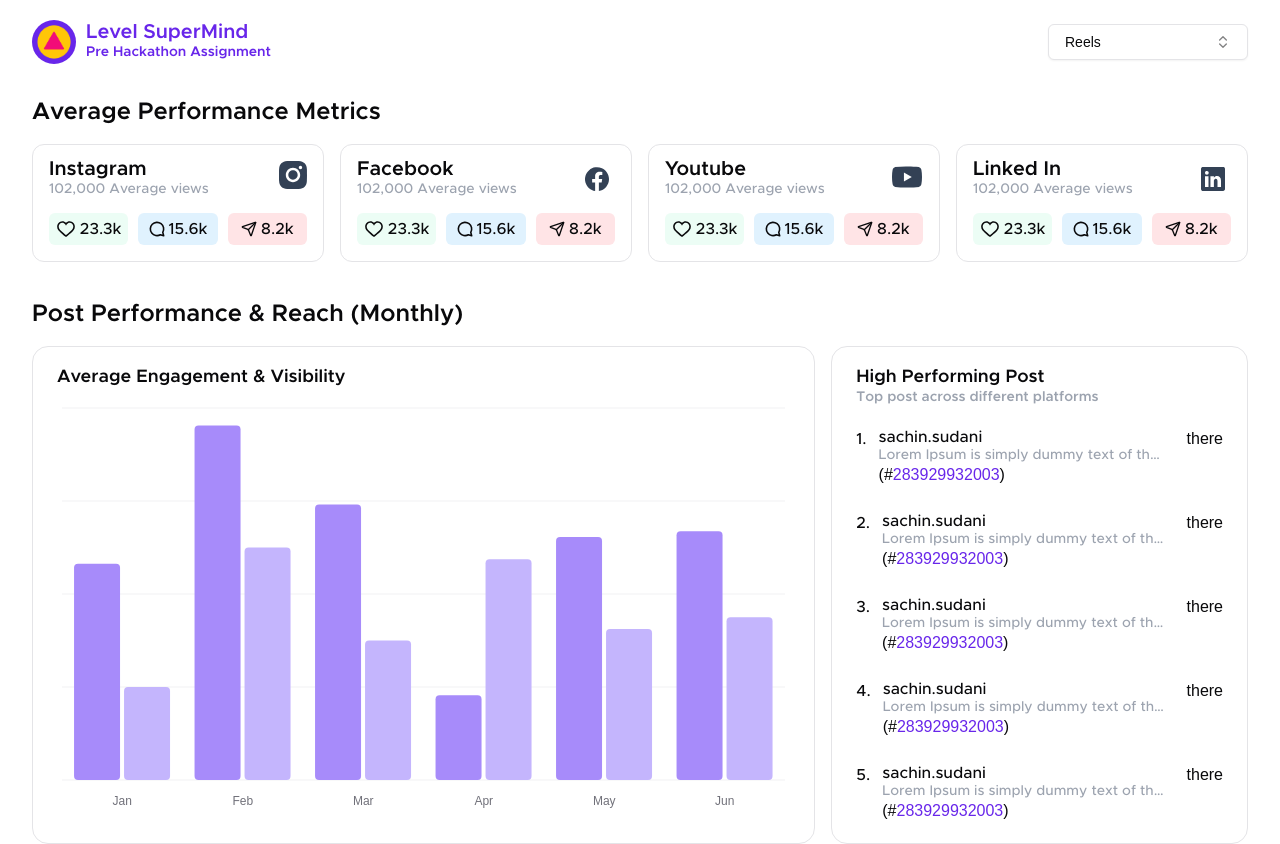
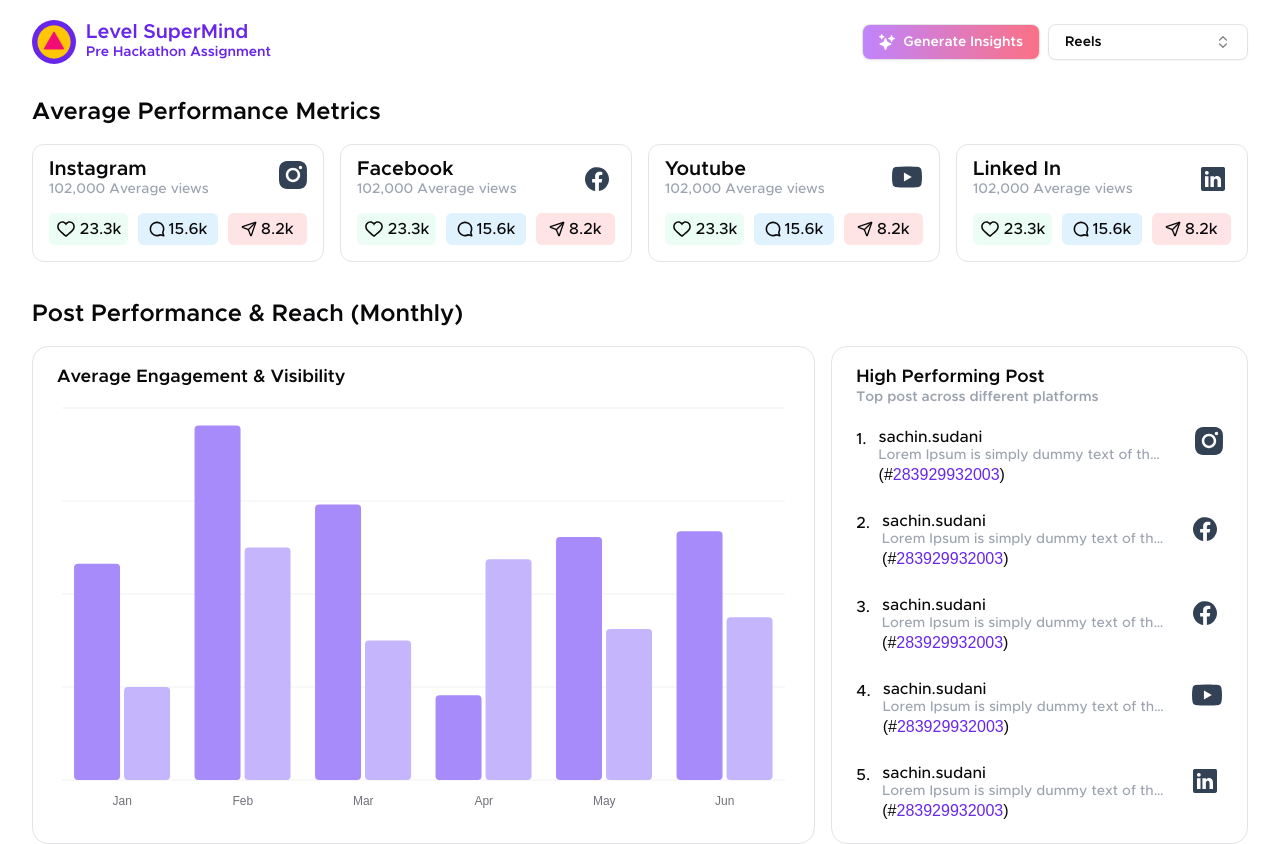
Before and after one commit to raj-rangani/lvlsupermind-pre-hackathon, a Next.js app: page / in a window 1280 px wide. Built offline with nearby package versions, Linux system fonts and the light colour scheme.

Commit message:
feat: add btn

```diff
--- a/app/page.tsx
+++ b/app/page.tsx
@@ -14,7 +14,7 @@ import {
   CommandItem,
   CommandList,
 } from "@/components/ui/command";
-import PlatformCard from "@/components/ui/platfrom-card";
+import PlatformCard, { PlatformIcons } from "@/components/ui/platfrom-card";
 import {
   Popover,
   PopoverContent,
@@ -86,13 +86,32 @@ export default function Home() {
             </text>
           </div>
         </div>
+        <div className="flex gap-2 font-metropolis-semibold">
+          <Button
+            variant={"outline"}
+            className="bg-gradient-to-r from-[#c084fc] to-[#fb7185] text-white rounded-lg"
+          >
+            <svg
+              fill="currentColor"
+              width="800px"
+              height="800px"
+              viewBox="0 0 512 512"
+              id="icons"
+              xmlns="http://www.w3.org/2000/svg"
+            >
+              <path d="M208,512a24.84,24.84,0,0,1-23.34-16l-39.84-103.6a16.06,16.06,0,0,0-9.19-9.19L32,343.34a25,25,0,0,1,0-46.68l103.6-39.84a16.06,16.06,0,0,0,9.19-9.19L184.66,144a25,25,0,0,1,46.68,0l39.84,103.6a16.06,16.06,0,0,0,9.19,9.19l103,39.63A25.49,25.49,0,0,1,400,320.52a24.82,24.82,0,0,1-16,22.82l-103.6,39.84a16.06,16.06,0,0,0-9.19,9.19L231.34,496A24.84,24.84,0,0,1,208,512Zm66.85-254.84h0Z" />
+              <path d="M88,176a14.67,14.67,0,0,1-13.69-9.4L57.45,122.76a7.28,7.28,0,0,0-4.21-4.21L9.4,101.69a14.67,14.67,0,0,1,0-27.38L53.24,57.45a7.31,7.31,0,0,0,4.21-4.21L74.16,9.79A15,15,0,0,1,86.23.11,14.67,14.67,0,0,1,101.69,9.4l16.86,43.84a7.31,7.31,0,0,0,4.21,4.21L166.6,74.31a14.67,14.67,0,0,1,0,27.38l-43.84,16.86a7.28,7.28,0,0,0-4.21,4.21L101.69,166.6A14.67,14.67,0,0,1,88,176Z" />
+              <path d="M400,256a16,16,0,0,1-14.93-10.26l-22.84-59.37a8,8,0,0,0-4.6-4.6l-59.37-22.84a16,16,0,0,1,0-29.86l59.37-22.84a8,8,0,0,0,4.6-4.6L384.9,42.68a16.45,16.45,0,0,1,13.17-10.57,16,16,0,0,1,16.86,10.15l22.84,59.37a8,8,0,0,0,4.6,4.6l59.37,22.84a16,16,0,0,1,0,29.86l-59.37,22.84a8,8,0,0,0-4.6,4.6l-22.84,59.37A16,16,0,0,1,400,256Z" />
+            </svg>
+            Generate Insights
+          </Button>
           <Popover open={open} onOpenChange={setOpen}>
             <PopoverTrigger asChild>
               <Button
                 variant="outline"
                 role="combobox"
                 aria-expanded={open}
-              className="w-[200px] justify-between"
+                className="w-[200px] justify-between rounded-lg"
               >
                 {value
                   ? frameworks.find((framework) => framework.value === value)
@@ -131,6 +150,7 @@ export default function Home() {
               </Command>
             </PopoverContent>
           </Popover>
+        </div>
       </div>
       <div className="mt-8">
         <text className="font-metropolis-semibold text-2xl">
@@ -199,7 +219,7 @@ export default function Home() {
                     (#<span className="text-[#6826ea]">283929932003</span>)
                   </span>
                 </div>
-                <div>there</div>
+                {PlatformIcons({ platform: "instagram" })}
               </div>
               <div className="flex justify-evenly gap-3 mt-5">
                 <div className="font-metropolis-medium">
@@ -219,7 +239,7 @@ export default function Home() {
                     (#<span className="text-[#6826ea]">283929932003</span>)
                   </span>
                 </div>
-                <div>there</div>
+                {PlatformIcons({ platform: "facebook" })}
               </div>
               <div className="flex justify-evenly gap-3 mt-5">
                 <div className="font-metropolis-medium">
@@ -239,7 +259,7 @@ export default function Home() {
                     (#<span className="text-[#6826ea]">283929932003</span>)
                   </span>
                 </div>
-                <div>there</div>
+                {PlatformIcons({ platform: "facebook" })}
               </div>
               <div className="flex justify-evenly gap-3 mt-5">
                 <div className="font-metropolis-medium">
@@ -259,7 +279,7 @@ export default function Home() {
                     (#<span className="text-[#6826ea]">283929932003</span>)
                   </span>
                 </div>
-                <div>there</div>
+                {PlatformIcons({ platform: "youtube" })}
               </div>
               <div className="flex justify-evenly gap-3 mt-5">
                 <div className="font-metropolis-medium">
@@ -279,7 +299,7 @@ export default function Home() {
                     (#<span className="text-[#6826ea]">283929932003</span>)
                   </span>
                 </div>
-                <div>there</div>
+                {PlatformIcons({ platform: "linkedin" })}
               </div>
             </div>
           </div>
--- a/components/ui/platfrom-card.tsx
+++ b/components/ui/platfrom-card.tsx
@@ -12,7 +12,11 @@ type CardProps = {
   platform: keyof typeof Platform;
 };
 
-const PlatformIcons = ({ platform }: { platform: keyof typeof Platform }) => {
+export const PlatformIcons = ({
+  platform,
+}: {
+  platform: keyof typeof Platform;
+}) => {
   switch (platform) {
     case "instagram":
       return (
```
Lines whose indentation alone changed are shown as unchanged.
